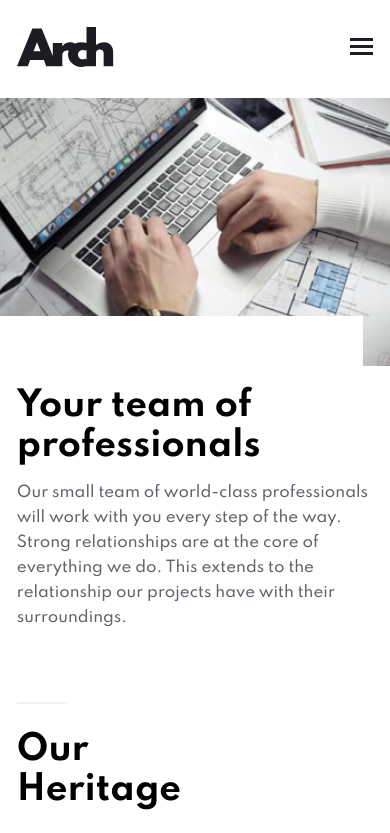
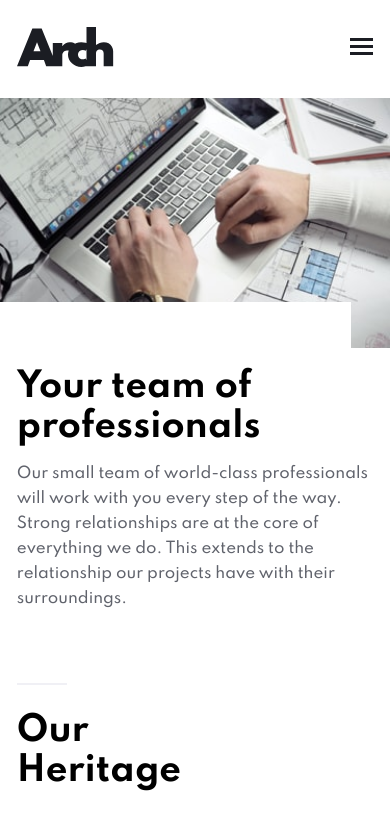
Before and after one commit to remilekun-hub/arch-studios, a React (Create React App) app: page /about in a window 390 px wide. Shown: the top 833 px of the page. Built offline with nearby package versions, Linux system fonts and the light colour scheme.

Commit message:
home fix

```diff
--- a/src/styles/Abouthero.css
+++ b/src/styles/Abouthero.css
@@ -84,8 +84,8 @@
         margin-bottom: 100px;
     }
     .about-hero-image-container {
-        width: calc(100% + 16vw);
-        left: -8vw;
+        width: calc(100% + 2.4rem);
+        left: -1.2rem;
         overflow: hidden;
 
     }
--- a/src/styles/Ctasection.css
+++ b/src/styles/Ctasection.css
@@ -51,8 +51,8 @@
 @media screen and (max-width: 540px) {
     .cta-section {
         margin-bottom: 130px;
-        left: -8vw;
-        width: calc(100% + 16vw);
+        left: -1.2rem;
+        width: calc(100% + 2.4rem);
     }
     .backdrop-content {
         margin: 150px 0;
--- a/src/styles/Navbar.css
+++ b/src/styles/Navbar.css
@@ -76,8 +76,7 @@ nav::after {
         right: -8vw;
         width: calc(100% + 10vw);
         padding: 60px 0 60px 40px;
-        transition: .7s ease-in-out;
-        transition-delay: 1ms;
+        transition: .4s ease-in-out;
         z-index: 5;
     }
     .mobile-nav ul li{
```
